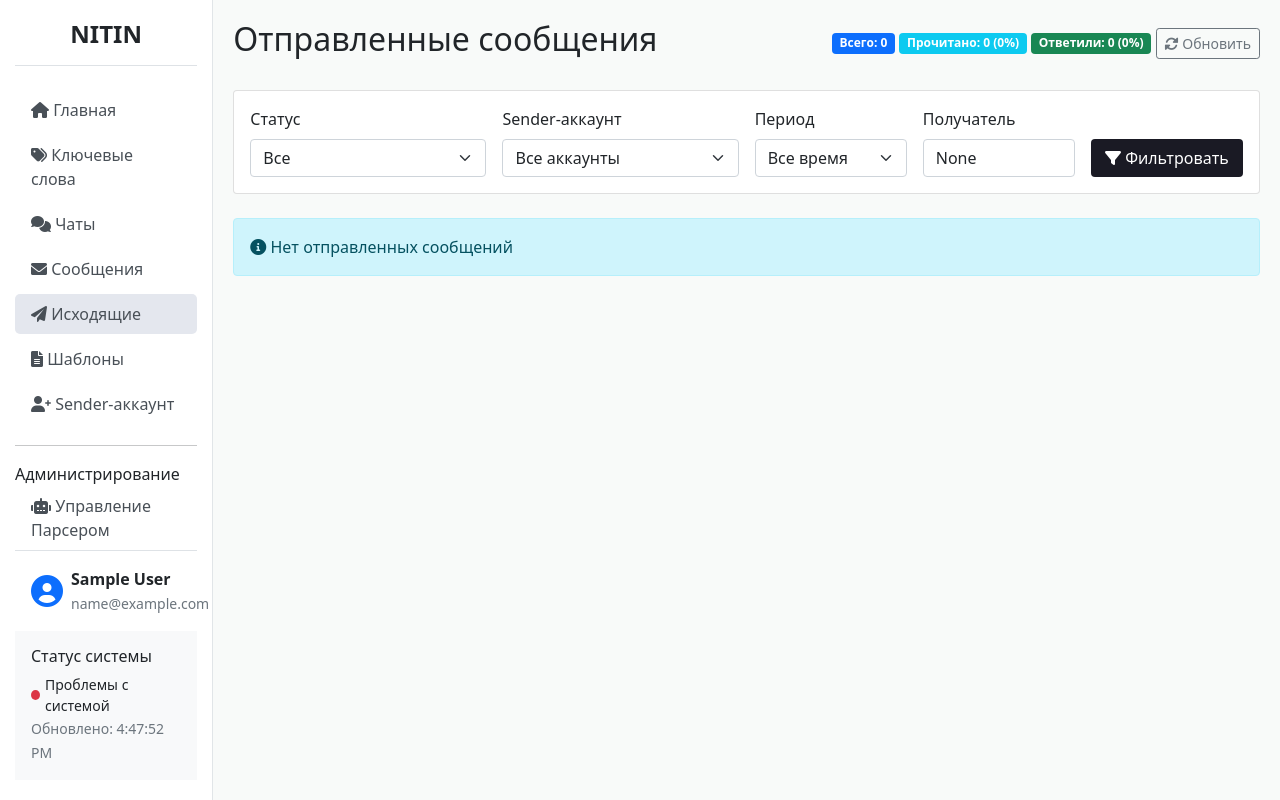
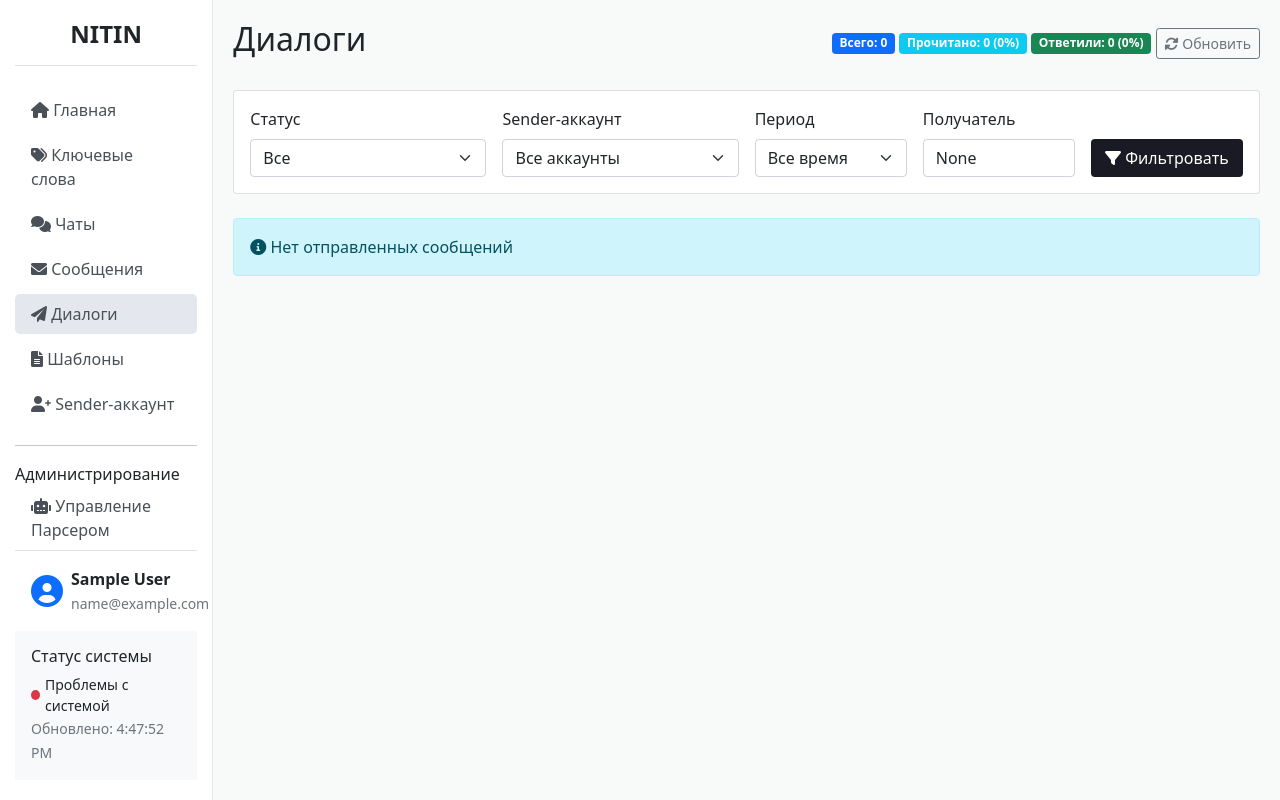
Before and after one commit to iNv1one/nitin, a Django app: page /sent-messages/ in a window 1280 px wide. Run offline with Django 4.2, Linux system fonts and the light colour scheme; the visitor is signed in with stand-in values (Sample User, id 1); data that the repository does not hold is empty; parts of the project's set-up code (start-up, migrations or seed data) failed here and were passed over.

Commit message:
Переименована вкладка 'Исходящие' на 'Диалоги'

```diff
--- a/templates/base.html
+++ b/templates/base.html
@@ -126,7 +126,7 @@
                     </a>
                     <a class="nav-link {% if 'sent_messages' in request.resolver_match.url_name %}active{% endif %}"
                        href="{% url 'dashboard:sent_messages' %}">
-                        <i class="fas fa-paper-plane"></i> Исходящие
+                        <i class="fas fa-paper-plane"></i> Диалоги
                     </a>
                     <a class="nav-link {% if 'template' in request.resolver_match.url_name %}active{% endif %}"
                        href="{% url 'dashboard:message_templates' %}">
--- a/templates/dashboard/sent_messages.html
+++ b/templates/dashboard/sent_messages.html
@@ -1,12 +1,12 @@
 {% extends 'base.html' %}
 
-{% block title %}Отправленные сообщения - NITIN{% endblock %}
+{% block title %}Диалоги - NITIN{% endblock %}
 
 {% block content %}
 <div class="row mb-4">
     <div class="col-12">
         <div class="d-flex justify-content-between align-items-center">
-            <h2>Отправленные сообщения</h2>
+            <h2>Диалоги</h2>
             <div>
                 <span class="badge bg-primary">Всего: {{ total_count }}</span>
                 <span class="badge bg-info">Прочитано: {{ read_count }} ({{ read_percentage }}%)</span>
```
